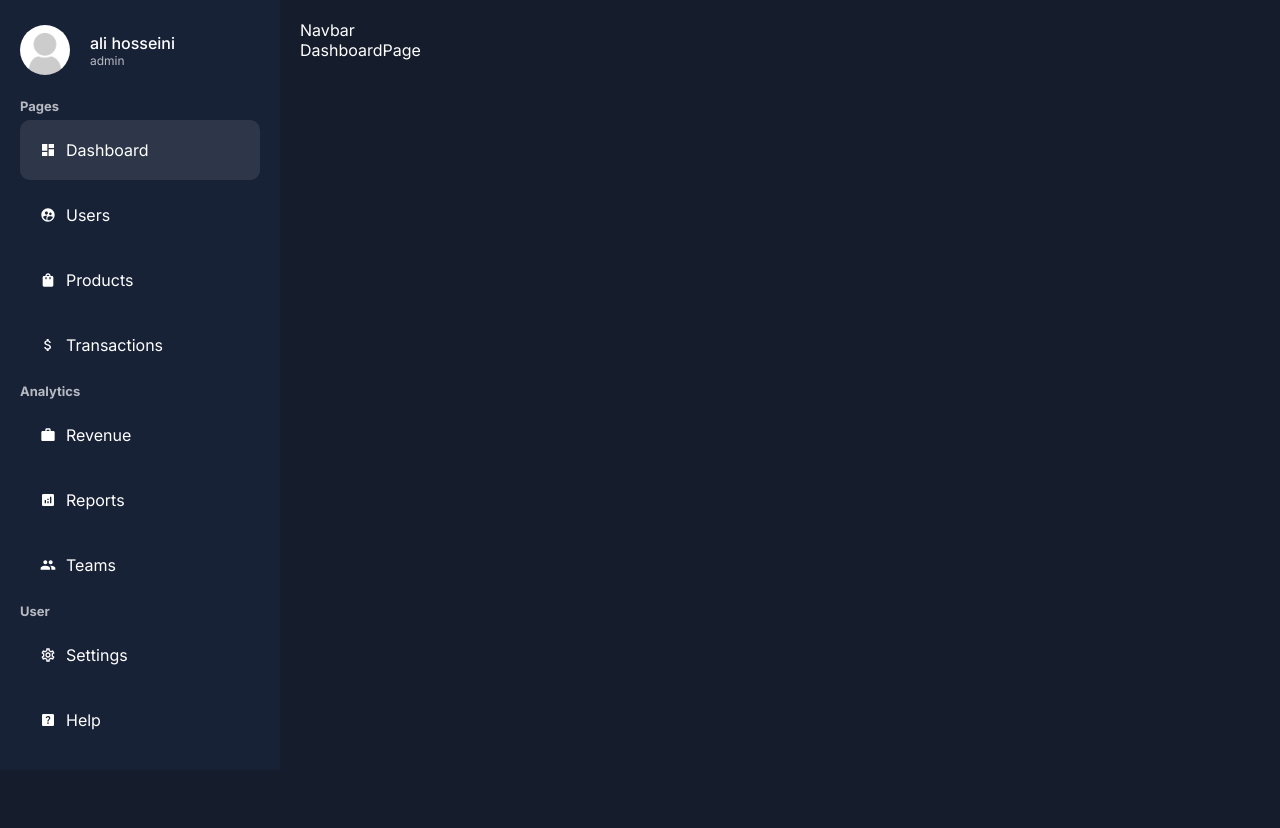
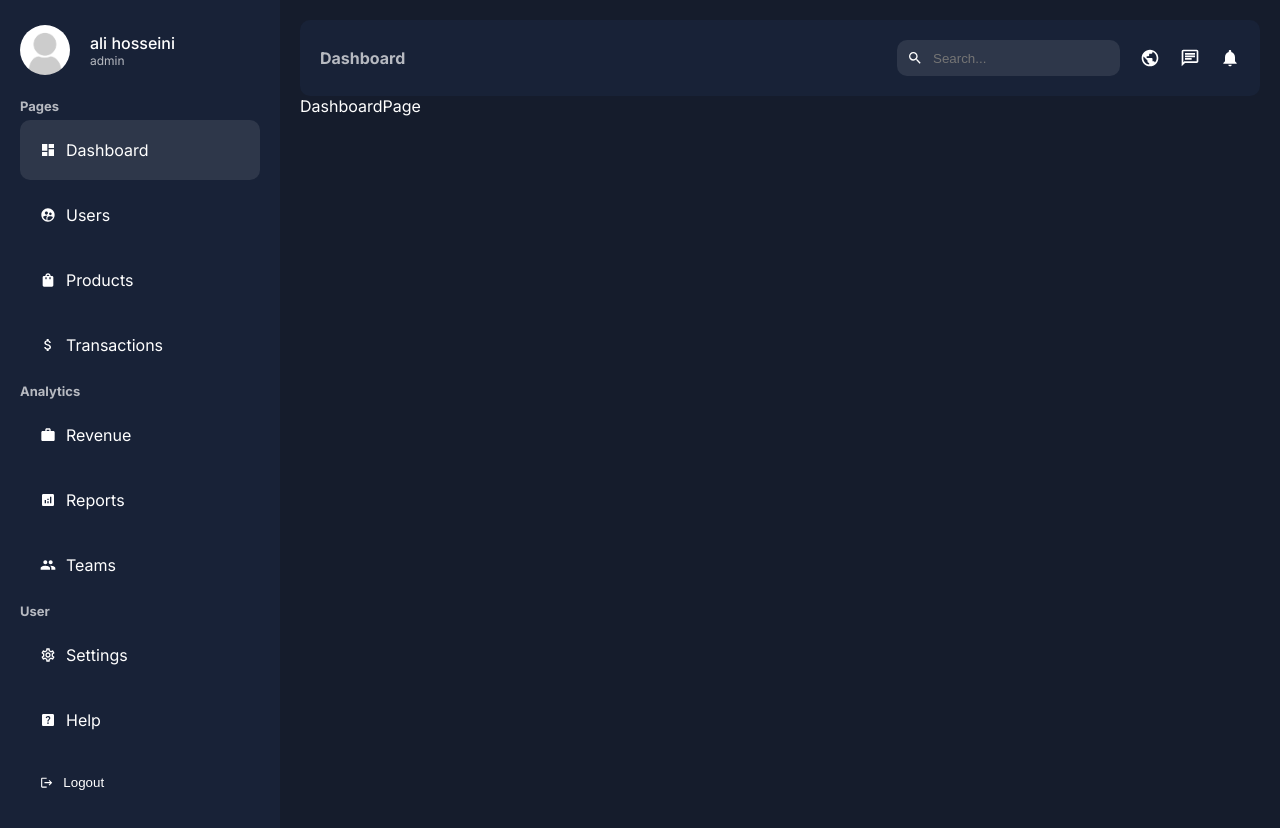
Before and after one commit to alidanial7/next14admin, a Next.js app: page /dashboard in a window 1280 px wide. Before the commit the page ends 800 px from the top, so only its background shows below. Built offline with nearby package versions, Linux system fonts and the light colour scheme.

Commit message:
update sidebar and add appbar styles

```diff
--- a/src/app/dashboard/_ui/navbar/navbar.module.css
+++ b/src/app/dashboard/_ui/navbar/navbar.module.css
@@ -0,0 +1,40 @@
+.container {
+  display: flex;
+  align-items: center;
+  justify-content: space-between;
+  padding: 20px;
+  border-radius: 10px;
+  background-color: var(--bgSoft);
+}
+
+.title {
+  font-weight: bold;
+  color: var(--textSoft);
+  text-transform: capitalize;
+}
+
+.menu {
+  display: flex;
+  align-items: center;
+  gap: 20px;
+}
+
+.search {
+  display: flex;
+  align-items: center;
+  gap: 10px;
+  background-color: #2e374a;
+  padding: 10px;
+  border-radius: 10px;
+}
+
+.input {
+  background-color: transparent;
+  border: none;
+  color: var(--text);
+}
+
+.icons {
+  display: flex;
+  gap: 20px;
+}
--- a/src/app/dashboard/_ui/navbar/navbar.tsx
+++ b/src/app/dashboard/_ui/navbar/navbar.tsx
@@ -1,7 +1,33 @@
+"use client";
 import React from "react";
+import styles from "./navbar.module.css";
+import { usePathname } from "next/navigation";
+
+import {
+  MdNotifications,
+  MdOutlineChat,
+  MdPublic,
+  MdSearch,
+} from "react-icons/md";
 
 function Navbar() {
-  return <div>Navbar</div>;
+  const pathName = usePathname();
+  return (
+    <div className={styles.container}>
+      <div className={styles.title}>{pathName.split("/").pop()}</div>
+      <div className={styles.menu}>
+        <div className={styles.search}>
+          <MdSearch />
+          <input type="text" placeholder="Search..." className={styles.input} />
+        </div>
+        <div className={styles.icons}>
+          <MdPublic size={20} />
+          <MdOutlineChat size={20} />
+          <MdNotifications size={20} />
+        </div>
+      </div>
+    </div>
+  );
 }
 
 export default Navbar;
--- a/src/app/dashboard/_ui/sidebar/sidebar.module.css
+++ b/src/app/dashboard/_ui/sidebar/sidebar.module.css
@@ -39,3 +39,21 @@
   font-size: 13px;
   margin: 10px 0px;
 }
+
+.logout {
+  padding: 20px;
+  margin: 5px 0px;
+  display: flex;
+  align-items: center;
+  gap: 10px;
+  cursor: pointer;
+  border-radius: 10px;
+  background: none;
+  border: none;
+  width: 100%;
+  color: var(--text);
+}
+
+.logout:hover {
+  background-color: #2e374a;
+}
--- a/src/app/dashboard/_ui/sidebar/sidebar.tsx
+++ b/src/app/dashboard/_ui/sidebar/sidebar.tsx
@@ -105,6 +105,10 @@ function Sidebar() {
           </li>
         ))}
       </ul>
+      <button className={styles.logout}>
+        <MdLogout />
+        Logout
+      </button>
     </div>
   );
 }
```
